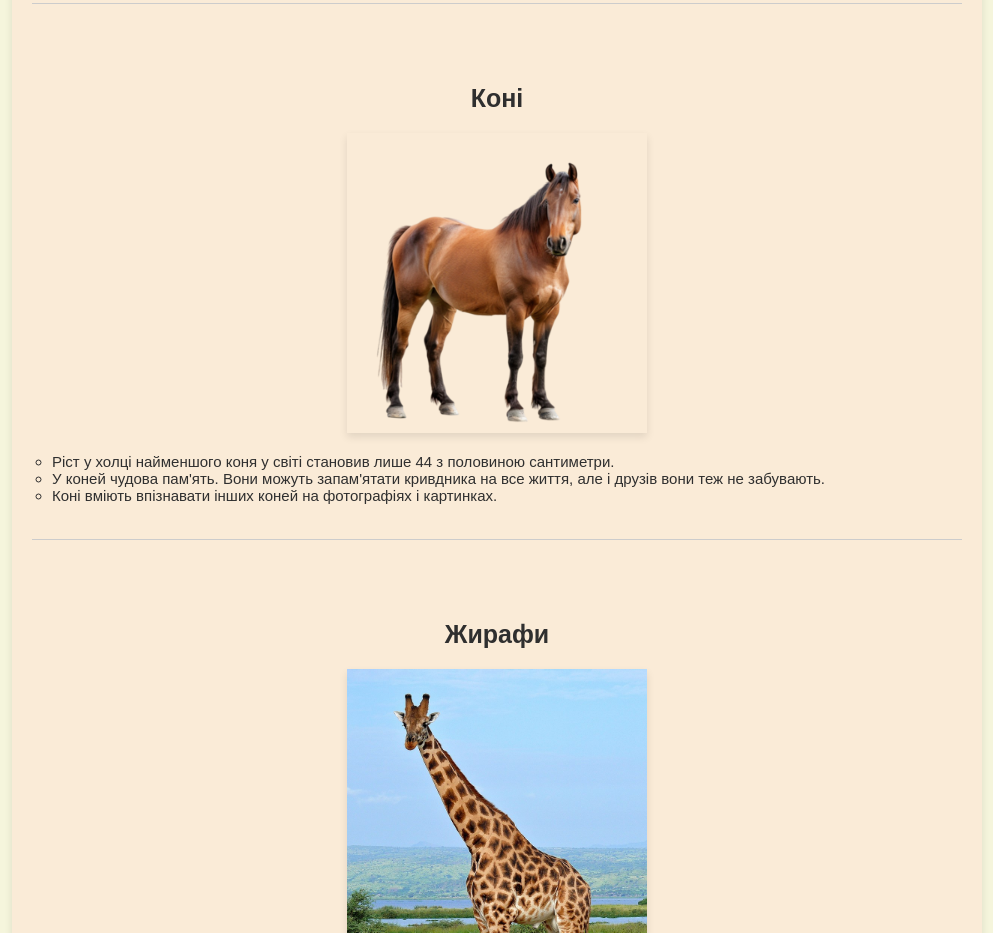
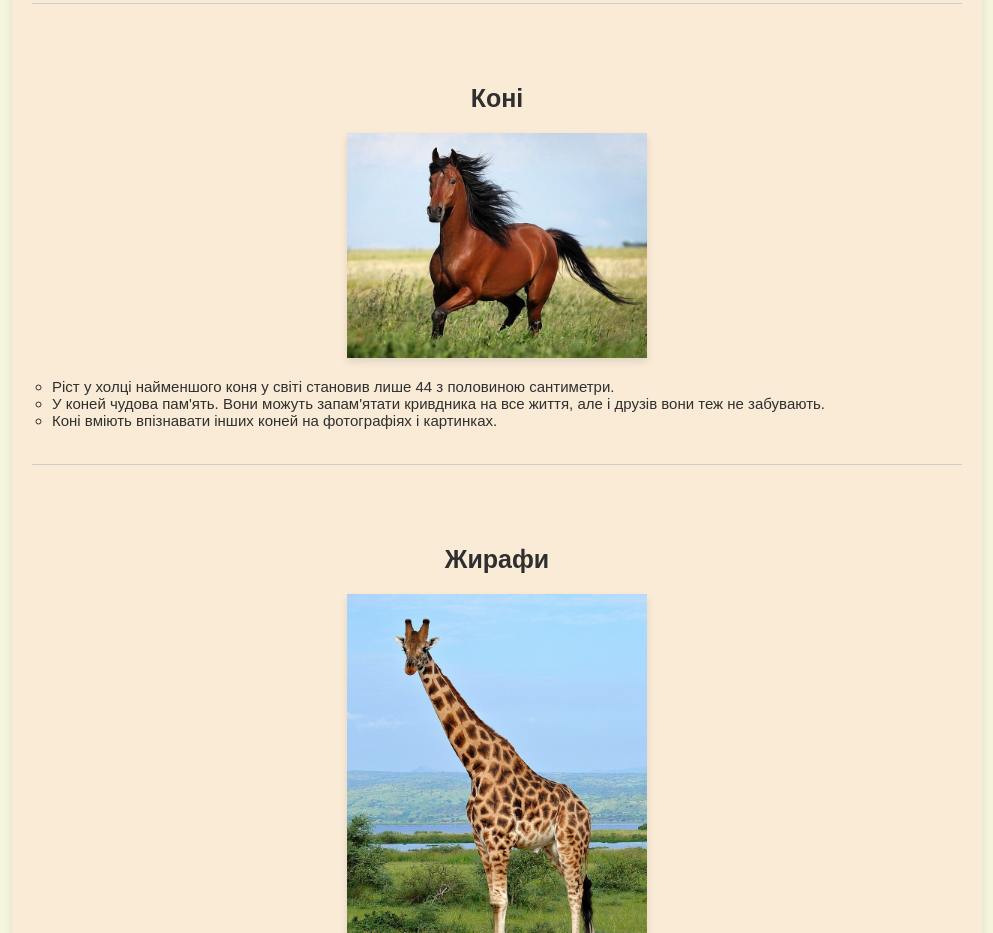
Before and after one commit to Kuwuwuwu/Test-project, a plain HTML site: page index.html in a window 1280 px wide. Shown: the part 2000-2933 px from the top of the page, without its empty margins (143-1136 px from the left). Drawn offline with Linux system fonts and the light colour scheme.

Commit message:
Changed image horse

```diff
--- a/index.html
+++ b/index.html
@@ -46,7 +46,7 @@
             </ul>
         </section>
         <section class="inform">
-            <h2 id="horses">Коні</h2> <img src="images/horse.png" class="displayed" alt="horse2" width="300"
+            <h2 id="horses">Коні</h2> <img src="images/horse-2.jpg" class="displayed" alt="horse2" width="300"
                 height="300">
             <ul>
                 <li>Pіст у холці найменшого коня у світі становив лише 44 з половиною сантиметри.</li>
```
